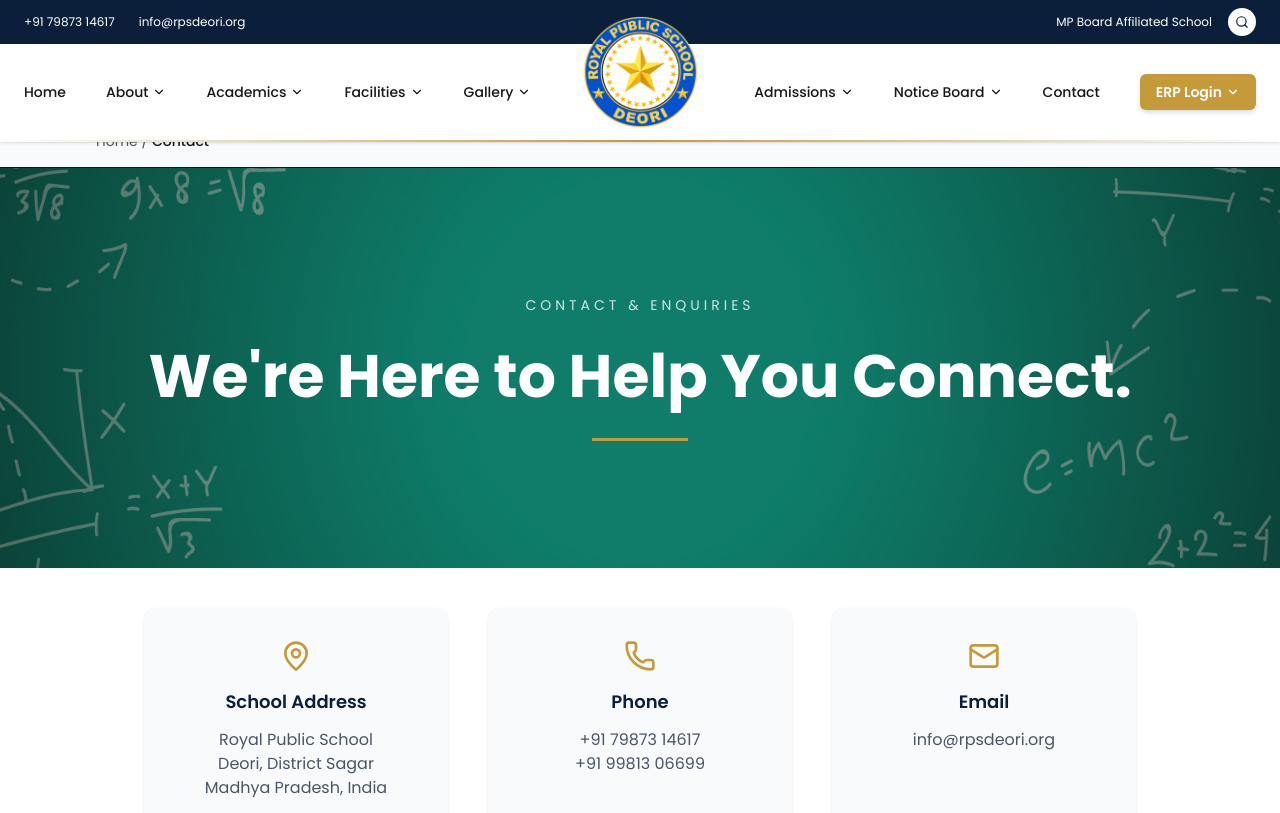
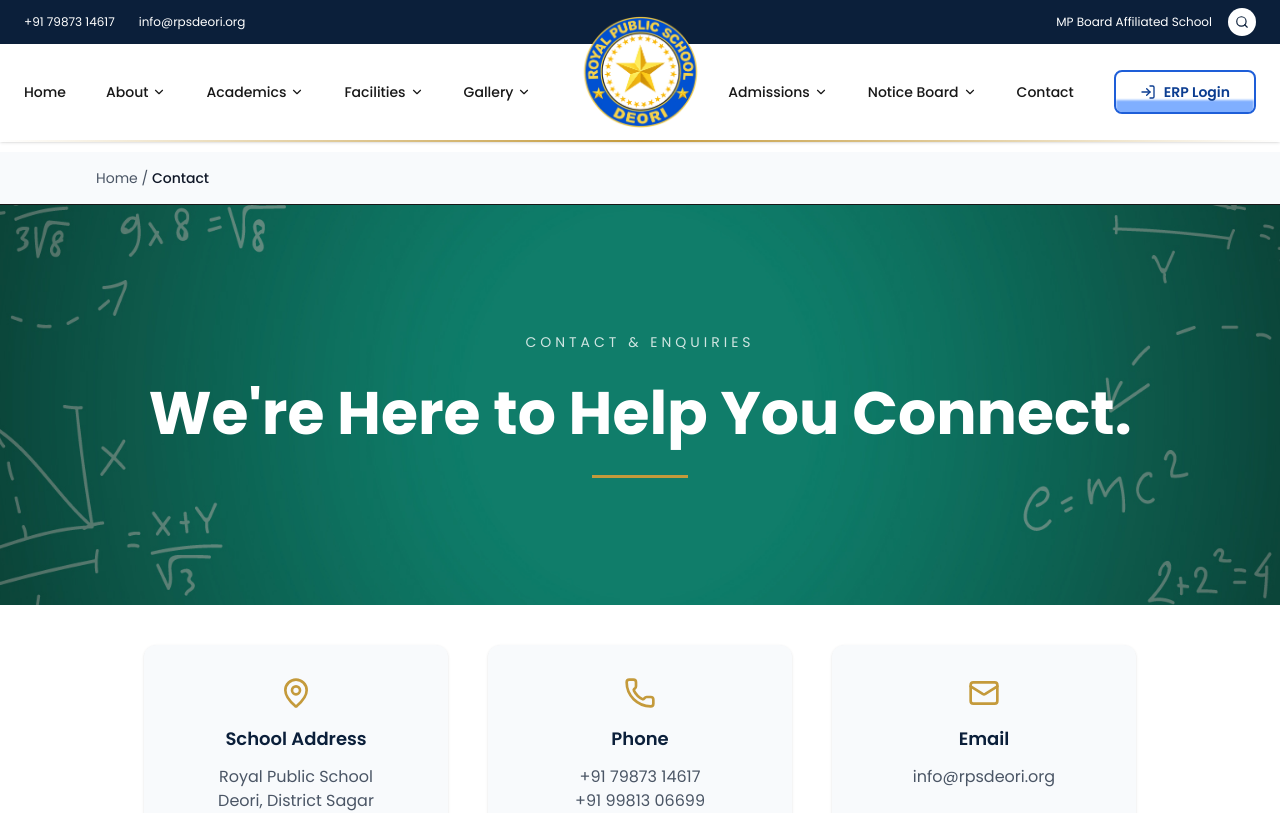
Before and after one commit to digianterp-ai/RPSWEB, a Next.js app: page /contact in a window 1280 px wide. Shown: the top 813 px of the page. Built offline with nearby package versions, Linux system fonts and the light colour scheme.

Commit message:
login button update with breadcrum update

```diff
--- a/src/app/(site)/layout.tsx
+++ b/src/app/(site)/layout.tsx
@@ -17,7 +17,7 @@
   return (
     <>
       {!isHome && <Header />}
-         {!isHome && <div className="pt-28.75"></div> }
+         {!isHome && <div className="pt-38"></div> }
       <Breadcrumb />
       {children}
       <Footer />
--- a/src/components/layout/Header.tsx
+++ b/src/components/layout/Header.tsx
@@ -3,11 +3,11 @@
 import Link from "next/link";
 import { useState } from "react";
 import { Menu, X, Search, ChevronDown } from "lucide-react";
+import { LogIn } from "lucide-react";
 
 export default function Header() {
   const [mobileOpen, setMobileOpen] = useState(false);
   const [openSub, setOpenSub] = useState<string | null>(null);
-  const [erpOpen, setErpOpen] = useState(false);
 
   const menu = [
     { name: "Home", href: "/" },
@@ -84,17 +84,17 @@
   return (
     <header className="w-full fixed top-0 left-0 z-50">
       {/* ================= TOP BAR ================= */}
-
       <div className="bg-[#0B1F3A] text-white text-xs">
         <div className="max-w-7xl mx-auto flex justify-between items-center px-4 lg:px-6 py-2">
           <div className="flex gap-3 md:gap-6">
             <span className="whitespace-nowrap">+91 79873 14617</span>
-
             <span className="hidden md:inline">info@rpsdeori.org</span>
           </div>
 
           <div className="flex items-center gap-4">
-            <span className="hidden sm:inline">MP Board Affiliated School</span>
+            <span className="hidden sm:inline">
+              MP Board Affiliated School
+            </span>
 
             <button className="w-7 h-7 bg-white text-[#0B1F3A] rounded-full flex items-center justify-center">
               <Search size={14} />
@@ -104,11 +104,9 @@
       </div>
 
       {/* ================= NAVBAR ================= */}
-
       <div className="bg-white shadow-sm">
         <div className="max-w-7xl mx-auto flex items-center justify-between px-4 lg:px-6 h-20 lg:h-24 relative">
           {/* MOBILE MENU BUTTON */}
-
           <button
             className="lg:hidden"
             onClick={() => setMobileOpen(!mobileOpen)}
@@ -117,7 +115,6 @@
           </button>
 
           {/* LEFT MENU */}
-
           <nav className="hidden lg:flex items-center gap-10 text-sm font-medium">
             {menu.slice(0, 5).map((item) => (
               <div key={item.name} className="relative group">
@@ -126,15 +123,11 @@
                   className="flex items-center gap-1 hover:text-blue-900"
                 >
                   {item.name}
-
                   {item.submenu && <ChevronDown size={14} />}
                 </Link>
 
                 {item.submenu && (
-                  <div
-                    className="absolute top-full mt-3 left-0 bg-white shadow-xl rounded-xl w-56
-opacity-0 invisible group-hover:opacity-100 group-hover:visible transition-all duration-300"
-                  >
+                  <div className="absolute top-full mt-3 left-0 bg-white shadow-xl rounded-xl w-56 opacity-0 invisible group-hover:opacity-100 group-hover:visible transition-all duration-300">
                     {item.submenu.map((sub) => (
                       <Link
                         key={sub.name}
@@ -151,7 +144,6 @@
           </nav>
 
           {/* LOGO */}
-
           <Link
             href="/"
             className="lg:absolute lg:left-1/2 lg:-translate-x-1/2 lg:-top-7 flex justify-center"
@@ -164,7 +156,6 @@
           </Link>
 
           {/* RIGHT MENU */}
-
           <nav className="hidden lg:flex items-center gap-10 text-sm font-medium">
             {menu.slice(5).map((item) => (
               <div key={item.name} className="relative group">
@@ -173,15 +164,11 @@
                   className="flex items-center gap-1 hover:text-blue-900"
                 >
                   {item.name}
-
                   {item.submenu && <ChevronDown size={14} />}
                 </Link>
 
                 {item.submenu && (
-                  <div
-                    className="absolute top-full mt-3 left-0 bg-white shadow-xl rounded-xl w-56
-opacity-0 invisible group-hover:opacity-100 group-hover:visible transition-all duration-300"
-                  >
+                  <div className="absolute top-full mt-3 left-0 bg-white shadow-xl rounded-xl w-56 opacity-0 invisible group-hover:opacity-100 group-hover:visible transition-all duration-300">
                     {item.submenu.map((sub) => (
                       <Link
                         key={sub.name}
@@ -196,52 +183,36 @@
               </div>
             ))}
 
-            {/* ERP BUTTON */}
 
-            <div
-              className="relative"
-              onMouseEnter={() => setErpOpen(true)}
-              onMouseLeave={() => setErpOpen(false)}
+            {/* ERP BUTTON - ROYAL BLUE SYSTEM STYLE */}
+            <Link
+              href="/login"
+              className="relative overflow-hidden px-6 py-2.5 rounded-lg text-sm font-semibold text-[#0B3D91] bg-[#ffffff] border-2 border-[#1E5ED8] group transition-all duration-300 hover:-translate-y-1 hover:shadow-lg"
             >
-              <button className="bg-[#C49A3B] text-white px-4 py-2 rounded-md text-sm font-semibold flex items-center gap-1 shadow-md">
+              {/* Liquid Fill */}
+              <span className="absolute inset-0 flex items-end">
+                <span className="
+                  w-full h-0
+                  bg-linear-to-t from-[#0B3D91] to-[#4A8DFF]
+                  transition-all duration-700 ease-in-out
+                  group-hover:h-full
+                  relative
+                ">
+
+                  {/* Wave Surface */}
+                  <span className="absolute -top-3 left-0 w-full h-6 bg-[#4A8DFF] rounded-b-[50%] opacity-70 blur-[1px]"></span>
+
+                  {/* Shine Reflection */}
+                  <span className="absolute top-0 left-1/4 w-1/2 h-full bg-white/20 blur-md"></span>
+                </span>
+              </span>
+
+              {/* Text + Icon */}
+              <span className="relative z-10 group-hover:text-white duration-300 flex items-center gap-2 group-hover:gap-3 transition-all">
+                <LogIn size={16} />
                 ERP Login
-                <ChevronDown size={14} />
-              </button>
-
-              <div
-                className={`absolute right-0 top-full mt-2 w-52 bg-white rounded-xl shadow-xl border border-gray-100
-overflow-hidden transition-all duration-300
-${erpOpen ? "opacity-100 visible" : "opacity-0 invisible"}`}
-              >
-                <Link
-                  href="/erp/student"
-                  className="block px-4 py-3 text-sm hover:bg-blue-50"
-                >
-                  🎓 Student Login
-                </Link>
-
-                <Link
-                  href="/erp/parent"
-                  className="block px-4 py-3 text-sm hover:bg-blue-50"
-                >
-                  👨‍👩‍👧 Parent Login
-                </Link>
-
-                <Link
-                  href="/erp/teacher"
-                  className="block px-4 py-3 text-sm hover:bg-blue-50"
-                >
-                  👨‍🏫 Teacher Login
-                </Link>
-
-                <Link
-                  href="/erp/admin"
-                  className="block px-4 py-3 text-sm hover:bg-blue-50"
-                >
-                  ⚙ Admin Panel
-                </Link>
-              </div>
-            </div>
+              </span>
+            </Link>
           </nav>
         </div>
 
@@ -249,7 +220,6 @@
       </div>
 
       {/* ================= MOBILE MENU ================= */}
-
       {mobileOpen && (
         <div className="lg:hidden bg-white shadow-md px-6 py-6">
           {menu.map((item) => (
@@ -261,7 +231,6 @@
                 }
               >
                 {item.name}
-
                 {item.submenu && <ChevronDown size={16} />}
               </button>
 
@@ -280,6 +249,14 @@
               )}
             </div>
           ))}
+
+          {/* MOBILE ERP BUTTON */}
+          <Link
+            href="/erp/login"
+            className="block mt-6 bg-[#C49A3B] text-white text-center px-4 py-3 rounded-md font-semibold"
+          >
+            ERP Login
+          </Link>
         </div>
       )}
     </header>
```
